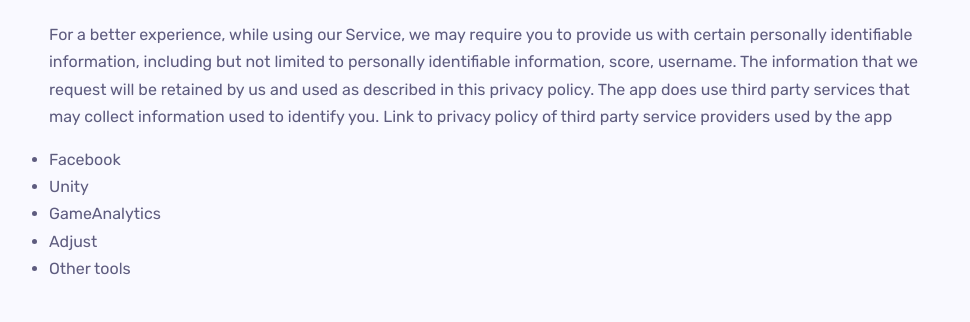
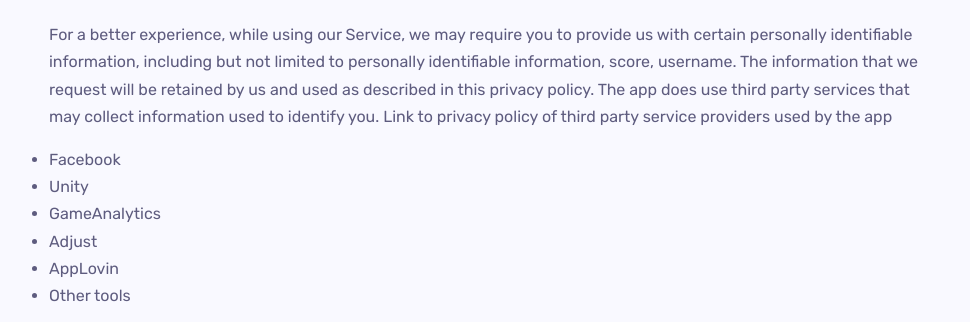
Before and after one commit to tewaystudio/Website, a plain HTML site: page privacy.html in a window 1280 px wide. Shown: the part 559-881 px from the top of the page, without its empty margins (146-1116 px from the left). Drawn offline with nearby package versions, Linux system fonts and the light colour scheme.

Commit message:
Website
- App ads txt updated
- Updated privacy

```diff
--- a/privacy.html
+++ b/privacy.html
@@ -126,6 +126,9 @@
 					</li>
 					<li>
 						Adjust
+					</li>
+					<li>
+						AppLovin
 					</li>
 					<li>
 						Other tools
```
Also changed, not shown: app-ads.txt.
